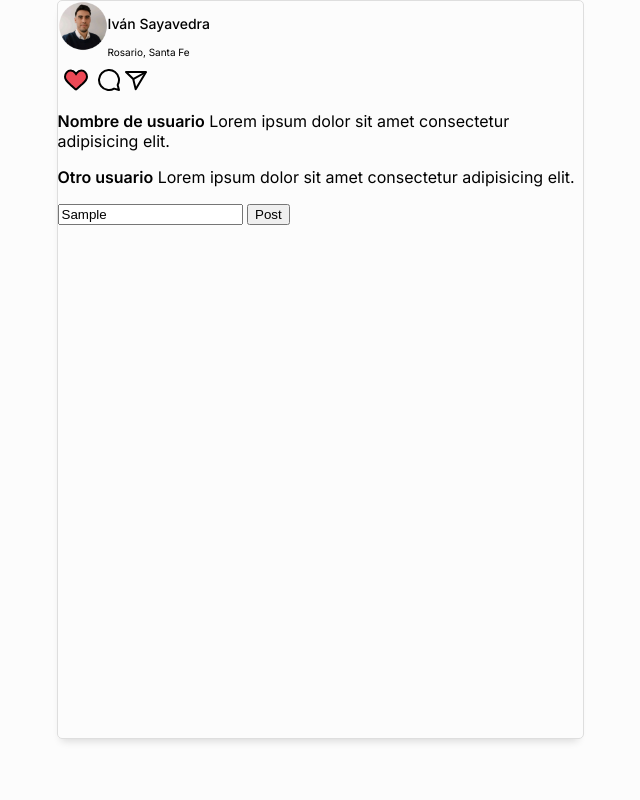
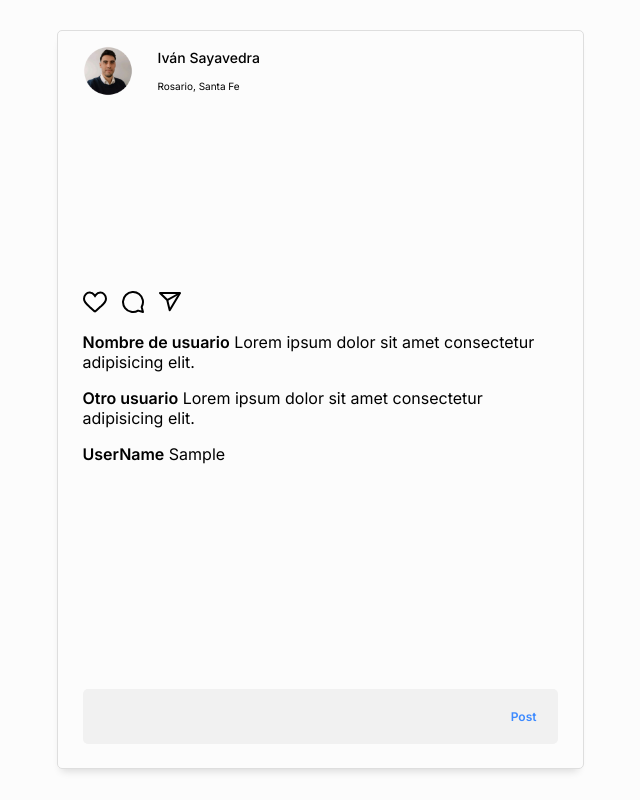
Before and after one commit to Ivan-Sayavedra/Instagram_front, a website built with Parcel: page src/index.html in a window 1280 px wide. Both pictures are taken after typing "Sample" into the empty fields and a click on the button "Post". Shown: the whole page, without its empty margins (320-960 px from the left). Built offline with nearby package versions, Linux system fonts and the light colour scheme; no server answers.

Commit message:
Proyecto terminado

```diff
--- a/package.json
+++ b/package.json
@@ -1,7 +1,7 @@
 {
   "name": "instagram_front",
   "version": "1.0.0",
-  "description": "",
+  "description": "A simple instagram front-end copy, developed with only HTML, CSS and JS (no frameworks)",
   "main": "index.js",
   "scripts": {
     "test": "echo \"Error: no test specified\" && exit 1"
--- a/src/index.html
+++ b/src/index.html
@@ -32,37 +32,45 @@
     <main>
       <!-- SWIPPER -->
       <div class="swiper mySwiper">
-        <div class="swiper-wrapper" id="swiper-wrapper">
-          <!-- <img src="./assets/profile.png" class="swiper-slide" />
-          <div class="swiper-slide">Slide 2</div>
-          <div class="swiper-slide">Slide 3</div>
-          <div class="swiper-slide">Slide 4</div>
-          <div class="swiper-slide">Slide 5</div>
-          <div class="swiper-slide">Slide 6</div>
-          <div class="swiper-slide">Slide 7</div>
-          <div class="swiper-slide">Slide 8</div>
-          <div class="swiper-slide">Slide 9</div> -->
-        </div>
+        <div class="swiper-wrapper" id="swiper-wrapper"></div>
         <div class="swiper-button-next"></div>
         <div class="swiper-button-prev"></div>
         <div class="swiper-pagination"></div>
       </div>
       <!--  -->
+
       <!-- FEED -->
-      <div class="feed">
+      <section class="feed">
+        <div class="feed__group">
           <div class="feed__actions">
             <button
-            class="feed__actions__like-btn"
+              class="feed__actions__btn not-like"
               id="likebtn"
               name="Like Button"
             >
-            <img src="./assets/ig_hearth-icon.svg" />
+              <svg
+                width="24"
+                height="22"
+                viewBox="0 0 24 22"
+                fill="none"
+                xmlns="http://www.w3.org/2000/svg"
+              >
+                <path
+                  d="M11.1922 3.93947L12.0108 5.06127L12.8152 3.92921C13.9861 2.28118 15.3883 1.55 17.3 1.55C20.3746 1.55 23 4.27619 23 7.8C23 10.955 20.7845 12.9687 18.0873 15.2089C17.8129 15.4087 17.5359 15.6571 17.3041 15.8651C17.2108 15.9488 17.1248 16.0259 17.0492 16.0907L17.04 16.0986L17.031 16.1067L16.031 17.0067L16.031 17.0067L16.0229 17.0141C14.7715 18.1654 13.9306 18.932 13.3415 19.4474C12.7382 19.9753 12.4494 20.1942 12.2855 20.2925C12.2252 20.3287 12.1585 20.3587 12.0968 20.3783C12.0368 20.3974 12.0037 20.3997 12.0003 20.4C12 20.4 11.9999 20.4 12 20.4C12.0001 20.4 12 20.4 11.9997 20.4C11.9963 20.3997 11.9632 20.3974 11.9032 20.3783C11.8415 20.3587 11.7748 20.3287 11.7145 20.2925C11.5541 20.1962 11.2228 19.9348 10.5927 19.3883C10.1545 19.0083 9.60715 18.5221 8.92072 17.9126C8.65615 17.6776 8.37091 17.4243 8.06331 17.1517L8.06334 17.1516L8.05618 17.1454L6.93166 16.1676C6.6069 15.8455 6.24259 15.5339 5.94738 15.2878C3.27308 12.9733 1 10.916 1 7.8C1 4.27233 3.62562 1.55854 6.68649 1.59991L6.68649 1.6H6.7C8.61517 1.6 10.0212 2.3347 11.1922 3.93947Z"
+                  fill="#fff"
+                  stroke="black"
+                  stroke-width="2"
+                />
+              </svg>
             </button>
-
+            <button class="feed__actions__btn">
               <img src="./assets/ig_comment-icon.svg" alt="comment-icon" />
+            </button>
+            <button class="feed__actions__btn">
               <img src="./assets/ig_direct-message-icon.svg" alt="share-icon" />
+            </button>
           </div>
-        <div class="feed__comments">
+          <div class="feed__comments" id="feed">
             <p>
               <b>Nombre de usuario</b> Lorem ipsum dolor sit amet consectetur
               adipisicing elit.
@@ -73,14 +81,16 @@
             </p>
           </div>
         </div>
-      <!--  -->
-      <!-- POST INPUT -->
-      <div class="new-comment">
-        <input class="new-comment__text" />
-        <button class="new-comment__button">Post</button>
-      </div>
+      </section>
       <!--  -->
     </main>
+    <!-- POST INPUT -->
+    <form class="post-input" id="post-form">
+      <input type="text" class="post-input__text" id="post-input-text" />
+      <button class="post-input__button" id="post-btn" type="submit">
+        Post
+      </button>
+    </form>
   </body>
   <script src="https://cdn.jsdelivr.net/npm/swiper@8/swiper-bundle.min.js"></script>
   <script type="module" src="./index.js"></script>
--- a/src/index.js
+++ b/src/index.js
@@ -1,32 +1,16 @@
+import swiper from "./js/swiper.js";
 import getImages from "./js/api_images.js";
+import likeAction from "./js/action_buttons.js";
+import postAction from "./js/post.js";
 
 // SWIPER
-const swiper = new Swiper(".mySwiper", {
-  cssMode: true,
-  navigation: {
-    nextEl: ".swiper-button-next",
-    prevEl: ".swiper-button-prev",
-  },
-  pagination: {
-    el: ".swiper-pagination",
-  },
-  mousewheel: true,
-  keyboard: true,
-});
+swiper;
 
 // BTN LIKE
-let likebtn = document.getElementById("likebtn");
-let likebtn_class = likebtn.className;
-function toggle() {
-  if (likebtn_class == "active") {
-    likebtn_class = "disable";
-    console.log(likebtn_class);
-  } else {
-    likebtn_class = "active";
-    console.log(likebtn_class);
-  }
-}
-likebtn.addEventListener("click", toggle);
+likeAction();
 
 // API images
 getImages();
+
+// NEW POST
+postAction();
--- a/src/js/action_buttons.js
+++ b/src/js/action_buttons.js
@@ -0,0 +1,8 @@
+const likeAction = () => {
+  let likebtn = document.getElementById("likebtn");
+  function toggle() {
+    likebtn.classList.toggle("like");
+  }
+  likebtn.addEventListener("click", toggle);
+};
+export default likeAction;
--- a/src/js/api_images.js
+++ b/src/js/api_images.js
@@ -3,6 +3,7 @@ const swiperWrapper = document.getElementById("swiper-wrapper");
 const url_images = "https://picsum.photos/v2/list?limit=5";
 
 const getImages = async () => {
+  try {
     const response = await fetch(url_images);
     const imagesList = await response.json();
 
@@ -14,6 +15,10 @@ const getImages = async () => {
     `;
     });
     swiperWrapper.innerHTML = slides;
+    //TODO: Agregar un mensaje personalizado en pantalla en caso de error
+  } catch (error) {
+    console.log(error);
+  }
 };
 
 export default getImages;
--- /dev/null
+++ b/src/js/post.js
@@ -0,0 +1,24 @@
+// Fx para capturar el input y convertirlo en post
+const postAction = () => {
+  const postForm = document.getElementById("post-form");
+  const postBtn = document.getElementById("post-btn");
+  const postInput = document.getElementById("post-input-text");
+  const feed = document.getElementById("feed");
+
+  let username = "UserName";
+
+  postBtn.addEventListener("click", (e) => {
+    e.preventDefault();
+    let text = postInput.value;
+    if (text) {
+      const newPost = `
+      <p>
+        <b>${username}</b> ${text}
+      </p>
+    `;
+      feed.innerHTML += newPost;
+      postForm.reset();
+    }
+  });
+};
+export default postAction;
--- /dev/null
+++ b/src/js/swiper.js
@@ -0,0 +1,14 @@
+const swiper = new Swiper(".mySwiper", {
+  cssMode: true,
+  navigation: {
+    nextEl: ".swiper-button-next",
+    prevEl: ".swiper-button-prev",
+  },
+  pagination: {
+    el: ".swiper-pagination",
+  },
+  mousewheel: true,
+  keyboard: true,
+});
+
+export default swiper;
--- a/src/styles.css
+++ b/src/styles.css
@@ -1,24 +1,26 @@
+:root {
+  --red: #ed4956;
+}
+
 html,
 body {
   position: relative;
-  height: 100%;
 }
 body {
   box-sizing: border-box;
   /* position: absolute; */
   width: 527px;
-  height: 739px;
-  margin: 0 auto;
-  /* left: 457px;
-  top: 143px; */
+  height: max-content;
+  min-height: 739px;
+  margin: 30px auto;
   background: #fcfcfc;
   border: 1px solid #dedede;
   box-shadow: -1px 7px 8px -5px rgba(0, 0, 0, 0.14);
   border-radius: 5px;
+  font-family: "Inter", sans-serif;
   display: flex;
   flex-direction: column;
-  justify-content: start;
-  font-family: "Inter", sans-serif;
+  justify-content: space-between;
 }
 
 /* HEADER */
@@ -26,15 +28,12 @@ body {
 header {
   display: flex;
   justify-content: start;
-  /* position: absolute; */
-  /* width: 117px;
-  height: 38px; */
-  /* left: 557px;
-  top: 164px; */
+  align-items: center;
 }
 .header__profile-photo {
   width: 50px;
   height: 50px;
+  margin: 15px 25px 10px 25px;
 }
 .header__profile-photo > img {
   width: 100%;
@@ -49,12 +48,6 @@ header {
   font-weight: 400;
 }
 
-/* MAIN */
-main {
-  display: flex;
-  flex-direction: column;
-}
-
 /* SWIPER */
 .swiper {
   width: 100%;
@@ -65,20 +58,6 @@ main {
   text-align: center;
   font-size: 18px;
   background: #fff;
-
-  /* Center slide text vertically */
-  /* display: -webkit-box;
-  display: -ms-flexbox;
-  display: -webkit-flex;
-  display: flex;
-  -webkit-box-pack: center;
-  -ms-flex-pack: center;
-  -webkit-justify-content: center;
-  justify-content: center;
-  -webkit-box-align: center;
-  -ms-flex-align: center;
-  -webkit-align-items: center;
-  align-items: center; */
 }
 
 .swiper-slide img {
@@ -88,7 +67,67 @@ main {
   object-fit: cover;
 }
 
-.feed__actions__like-btn {
+/* FEED */
+.feed {
+  padding: 18px 25px;
+  display: flex;
+  flex-direction: column;
+  justify-content: space-between;
+  height: 100%;
+}
+
+.feed__actions {
+  display: flex;
+  justify-content: start;
+  column-gap: 15px;
+}
+
+.feed__actions__btn {
   border: none;
   background: none;
+  padding: 0%;
 }
+.like {
+  animation: like-action 0.3s forwards;
+}
+.like > svg > path {
+  fill: var(--red);
+  stroke: var(--red);
+}
+@keyframes like-action {
+  25%,
+  35% {
+    transform: scale(1.5);
+  }
+}
+
+/* POST INPUT */
+.post-input {
+  height: 55px;
+  background: #f1f1f1;
+  border-radius: 5px;
+  display: flex;
+  justify-content: space-between;
+  align-items: center;
+  padding: 0 15px;
+  margin: 24px 25px;
+}
+
+.post-input__text {
+  border: none;
+  background: none;
+  outline: none;
+  font-size: 12px;
+  font-weight: 400;
+  font-family: "Inter";
+  width: 100%;
+}
+.post-input__button {
+  font-family: "Inter";
+  font-weight: 700;
+  font-size: 12px;
+  text-align: right;
+  color: #3d8aff;
+  background: none;
+  border: none;
+}
```
Also changed, not shown: README.MD (added). Lines whose indentation alone changed are shown as unchanged.
